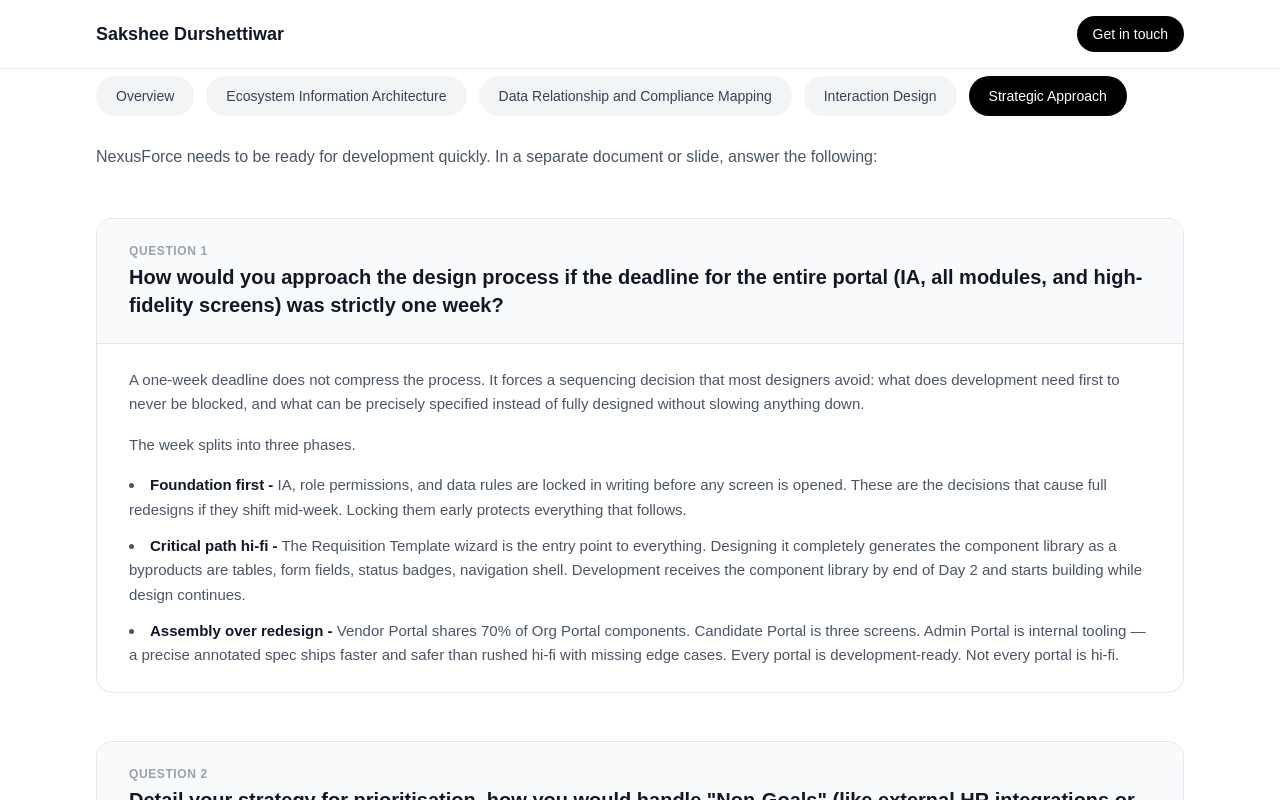
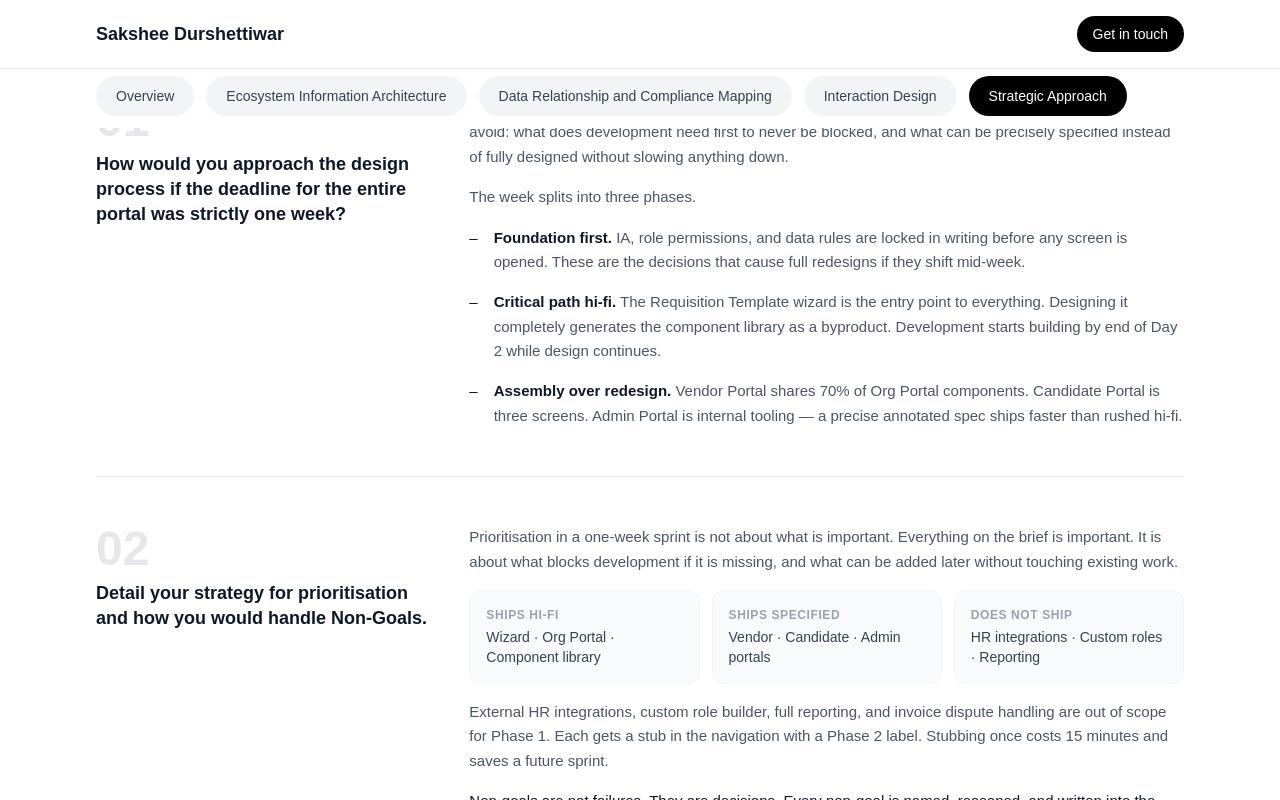
Before and after one commit to saksheedurshettiwar/Heizen, a Next.js app: page / in a window 1280 px wide. Both pictures are taken after a click on the button "Strategic Approach". Shown: the part 320-1120 px from the top of the page. Built offline with nearby package versions, Linux system fonts and the light colour scheme.

Commit message:
Redesign Strategic Approach with editorial 2-column layout

```diff
--- a/app/page.tsx
+++ b/app/page.tsx
@@ -566,88 +566,95 @@ export default function AccessIQCaseStudy() {
           )}
 
           {activeTab === "strategic" && (
-            <div className="space-y-12 pt-8">
-              <div className="w-full">
-                <h2 className="text-2xl font-semibold mb-4">Task 4: Strategic Approach (The "One-Week" Challenge)</h2>
-                <p className="text-gray-600 leading-relaxed mb-6">
-                  NexusForce needs to be ready for development quickly. In a separate document or slide, answer the following:
-                </p>
-              </div>
+            <div className="pt-8">
 
               {/* Q1 */}
-              <div className="border border-gray-200 rounded-2xl overflow-hidden">
-                <div className="px-6 md:px-8 py-6 bg-gray-50 border-b border-gray-200">
-                  <p className="text-xs font-semibold uppercase tracking-wider text-gray-400 mb-1">Question 1</p>
-                  <h3 className="text-xl font-semibold text-gray-900">How would you approach the design process if the deadline for the entire portal (IA, all modules, and high-fidelity screens) was strictly one week?</h3>
+              <div className="grid md:grid-cols-12 gap-8 pb-12 mb-12 border-b border-gray-200">
+                <div className="md:col-span-4">
+                  <div className="flex items-baseline gap-3 mb-2">
+                    <span className="text-5xl font-bold text-gray-200">01</span>
+                  </div>
+                  <h3 className="text-lg font-semibold text-gray-900 leading-snug">How would you approach the design process if the deadline for the entire portal was strictly one week?</h3>
                 </div>
-                <div className="px-6 md:px-8 py-6 text-[15px] text-gray-600 leading-relaxed space-y-4">
+                <div className="md:col-span-8 text-[15px] text-gray-600 leading-relaxed space-y-4">
                   <p>A one-week deadline does not compress the process. It forces a sequencing decision that most designers avoid: what does development need first to never be blocked, and what can be precisely specified instead of fully designed without slowing anything down.</p>
                   <p>The week splits into three phases.</p>
-                  <ul className="space-y-3 mt-4 list-disc list-inside">
-                    <li><span className="font-semibold text-gray-900">Foundation first -</span> IA, role permissions, and data rules are locked in writing before any screen is opened. These are the decisions that cause full redesigns if they shift mid-week. Locking them early protects everything that follows.</li>
-                    <li><span className="font-semibold text-gray-900">Critical path hi-fi -</span> The Requisition Template wizard is the entry point to everything. Designing it completely generates the component library as a byproducts are tables, form fields, status badges, navigation shell. Development receives the component library by end of Day 2 and starts building while design continues.</li>
-                    <li><span className="font-semibold text-gray-900">Assembly over redesign -</span> Vendor Portal shares 70% of Org Portal components. Candidate Portal is three screens. Admin Portal is internal tooling — a precise annotated spec ships faster and safer than rushed hi-fi with missing edge cases. Every portal is development-ready. Not every portal is hi-fi.</li>
-                  </ul>
+                  <div className="space-y-4 mt-4">
+                    <div className="flex gap-4">
+                      <span className="text-gray-900 font-medium flex-shrink-0">–</span>
+                      <p><span className="font-semibold text-gray-900">Foundation first.</span> IA, role permissions, and data rules are locked in writing before any screen is opened. These are the decisions that cause full redesigns if they shift mid-week.</p>
+                    </div>
+                    <div className="flex gap-4">
+                      <span className="text-gray-900 font-medium flex-shrink-0">–</span>
+                      <p><span className="font-semibold text-gray-900">Critical path hi-fi.</span> The Requisition Template wizard is the entry point to everything. Designing it completely generates the component library as a byproduct. Development starts building by end of Day 2 while design continues.</p>
+                    </div>
+                    <div className="flex gap-4">
+                      <span className="text-gray-900 font-medium flex-shrink-0">–</span>
+                      <p><span className="font-semibold text-gray-900">Assembly over redesign.</span> Vendor Portal shares 70% of Org Portal components. Candidate Portal is three screens. Admin Portal is internal tooling — a precise annotated spec ships faster than rushed hi-fi.</p>
+                    </div>
+                  </div>
                 </div>
               </div>
 
               {/* Q2 */}
-              <div className="border border-gray-200 rounded-2xl overflow-hidden">
-                <div className="px-6 md:px-8 py-6 bg-gray-50 border-b border-gray-200">
-                  <p className="text-xs font-semibold uppercase tracking-wider text-gray-400 mb-1">Question 2</p>
-                  <h3 className="text-xl font-semibold text-gray-900">Detail your strategy for prioritisation, how you would handle &quot;Non-Goals&quot; (like external HR integrations or custom roles).</h3>
+              <div className="grid md:grid-cols-12 gap-8 pb-12 mb-12 border-b border-gray-200">
+                <div className="md:col-span-4">
+                  <div className="flex items-baseline gap-3 mb-2">
+                    <span className="text-5xl font-bold text-gray-200">02</span>
+                  </div>
+                  <h3 className="text-lg font-semibold text-gray-900 leading-snug">Detail your strategy for prioritisation and how you would handle Non-Goals.</h3>
                 </div>
-                <div className="px-6 md:px-8 py-6 text-[15px] text-gray-600 leading-relaxed space-y-4">
+                <div className="md:col-span-8 text-[15px] text-gray-600 leading-relaxed space-y-4">
                   <p>Prioritisation in a one-week sprint is not about what is important. Everything on the brief is important. It is about what blocks development if it is missing, and what can be added later without touching existing work.</p>
-                  <div className="grid grid-cols-3 gap-4 my-4 text-sm">
-                    <div className="p-4 bg-gray-100 rounded-xl">
-                      <p className="font-semibold text-gray-900 mb-1">Ships hi-fi</p>
-                      <p className="text-gray-600">Wizard · Org Portal · Component library</p>
+                  <div className="grid grid-cols-3 gap-3 my-4">
+                    <div className="p-4 bg-gray-50 rounded-xl border border-gray-100">
+                      <p className="text-xs font-semibold uppercase tracking-wider text-gray-400 mb-1">Ships hi-fi</p>
+                      <p className="text-sm text-gray-700">Wizard · Org Portal · Component library</p>
                     </div>
-                    <div className="p-4 bg-gray-100 rounded-xl">
-                      <p className="font-semibold text-gray-900 mb-1">Ships specified</p>
-                      <p className="text-gray-600">Vendor · Candidate · Admin portals</p>
+                    <div className="p-4 bg-gray-50 rounded-xl border border-gray-100">
+                      <p className="text-xs font-semibold uppercase tracking-wider text-gray-400 mb-1">Ships specified</p>
+                      <p className="text-sm text-gray-700">Vendor · Candidate · Admin portals</p>
                     </div>
-                    <div className="p-4 bg-gray-100 rounded-xl">
-                      <p className="font-semibold text-gray-900 mb-1">Does not ship</p>
-                      <p className="text-gray-600">HR integrations · Custom roles · Reporting</p>
+                    <div className="p-4 bg-gray-50 rounded-xl border border-gray-100">
+                      <p className="text-xs font-semibold uppercase tracking-wider text-gray-400 mb-1">Does not ship</p>
+                      <p className="text-sm text-gray-700">HR integrations · Custom roles · Reporting</p>
                     </div>
                   </div>
-                  <p>The load-bearing decisions ship hi-fi without negotiation. The Requisition Template wizard, Org Portal core modules, the component library, IA documentation, data rules spec, and the automation trigger map. If any of these are wrong or missing, development builds on an unstable foundation.</p>
-                  <p>Vendor, Candidate, and Admin portals ship fully specified and precisely annotated. Not every screen needs to be hi-fi for development to start building it correctly.</p>
-                  <p>External HR integrations, custom role builder, full reporting, and invoice dispute handling are out of scope for Phase 1. But they are not ignored. Each gets a stub in the navigation with a Phase 2 label. If a nav item is absent now and added later, development touches navigation code twice. Stubbing it once costs 15 minutes and saves a future sprint.</p>
-                  <p className="font-medium text-gray-900 mt-4">Non-goals are not failures. They are decisions. The difference between a designer who ran out of time and a designer who made a deliberate call is documentation. Every non-goal is named, reasoned, and written into the handoff before delivery.</p>
+                  <p>External HR integrations, custom role builder, full reporting, and invoice dispute handling are out of scope for Phase 1. Each gets a stub in the navigation with a Phase 2 label. Stubbing once costs 15 minutes and saves a future sprint.</p>
+                  <p className="font-medium text-gray-900 mt-4">Non-goals are not failures. They are decisions. Every non-goal is named, reasoned, and written into the handoff before delivery.</p>
                 </div>
               </div>
 
               {/* Q3 */}
-              <div className="border border-gray-200 rounded-2xl overflow-hidden">
-                <div className="px-6 md:px-8 py-6 bg-gray-50 border-b border-gray-200">
-                  <p className="text-xs font-semibold uppercase tracking-wider text-gray-400 mb-1">Question 3</p>
-                  <h3 className="text-xl font-semibold text-gray-900">How you would ensure that &quot;Non-Negotiable Automations&quot; (like automatic placement creation upon offer acceptance) are clearly accounted for in the UI.</h3>
+              <div className="grid md:grid-cols-12 gap-8">
+                <div className="md:col-span-4">
+                  <div className="flex items-baseline gap-3 mb-2">
+                    <span className="text-5xl font-bold text-gray-200">03</span>
+                  </div>
+                  <h3 className="text-lg font-semibold text-gray-900 leading-snug">How you would ensure that Non-Negotiable Automations are clearly accounted for in the UI.</h3>
                 </div>
-                <div className="px-6 md:px-8 py-6 text-[15px] text-gray-600 leading-relaxed space-y-4">
+                <div className="md:col-span-8 text-[15px] text-gray-600 leading-relaxed space-y-4">
                   <p>Automations that fire without a human click are invisible by default. Invisible system actions create confusion, distrust, and support tickets. The design responsibility is to make every automation visible, traceable, and narrated in the UI at the exact moment it fires.</p>
-                  <p>Three automations are accounted for in NexusForce. One ships in Phase 1. Two are designed now and built in Phase 2.</p>
-                  <div className="space-y-4 mt-4">
-                    <div>
-                      <div className="inline-block px-3 py-1 bg-gray-900 text-white text-xs font-semibold rounded-full mb-3">Phase 1</div>
-                      <div className="bg-gray-100 rounded-xl p-5 text-sm space-y-2 mb-4">
-                        <p><span className="font-semibold text-gray-900">Trigger:</span> Candidate accepts an offer</p>
-                        <p><span className="font-semibold text-gray-900">Action:</span> Placement record created automatically</p>
+                  <p>Three automations are accounted for. One ships in Phase 1. Two are designed now and built in Phase 2.</p>
+                  <div className="space-y-4 mt-6">
+                    <div className="pl-5 border-l-2 border-gray-900">
+                      <p className="text-sm font-semibold text-gray-900 mb-3">Phase 1</p>
+                      <div className="text-sm text-gray-700 space-y-1 mb-3">
+                        <p><span className="font-medium">Trigger:</span> Candidate accepts an offer</p>
+                        <p><span className="font-medium">Action:</span> Placement record created automatically</p>
                       </div>
-                      <p>The UI narrates this in three places. A toast notification confirms the action in the moment. The placement list surfaces the new record with an AUTO badge so no one wonders where it came from. The audit log records SYSTEM as the actor with a timestamp and the trigger event — not the user, not Operations, the system.</p>
+                      <p>The UI narrates this in three places. A toast notification confirms the action in the moment. The placement list surfaces the new record with an AUTO badge. The audit log records SYSTEM as the actor with a timestamp and the trigger event.</p>
                     </div>
-                    <div className="pt-4 border-t border-gray-200">
-                      <div className="inline-block px-3 py-1 bg-gray-200 text-gray-700 text-xs font-semibold rounded-full mb-3">Phase 2</div>
-                      <div className="bg-gray-100 rounded-xl p-5 text-sm space-y-4">
+                    <div className="pl-5 border-l-2 border-gray-300">
+                      <p className="text-sm font-semibold text-gray-900 mb-3">Phase 2</p>
+                      <div className="text-sm text-gray-700 space-y-3 mb-3">
                         <div>
-                          <p><span className="font-semibold text-gray-900">Trigger:</span> Scheduled activation date arrives</p>
-                          <p><span className="font-semibold text-gray-900">Action:</span> Job moves from Scheduled to Active · Vendor notifications fire</p>
+                          <p><span className="font-medium">Trigger:</span> Scheduled activation date arrives</p>
+                          <p><span className="font-medium">Action:</span> Job moves from Scheduled to Active · Vendor notifications fire</p>
                         </div>
-                        <div className="pt-3 border-t border-gray-200">
-                          <p><span className="font-semibold text-gray-900">Trigger:</span> Document approved in candidate wallet</p>
-                          <p><span className="font-semibold text-gray-900">Action:</span> Matching compliance items marked Satisfied across all active placements automatically</p>
+                        <div>
+                          <p><span className="font-medium">Trigger:</span> Document approved in candidate wallet</p>
+                          <p><span className="font-medium">Action:</span> Matching compliance items marked Satisfied across all active placements</p>
                         </div>
                       </div>
                     </div>
```
